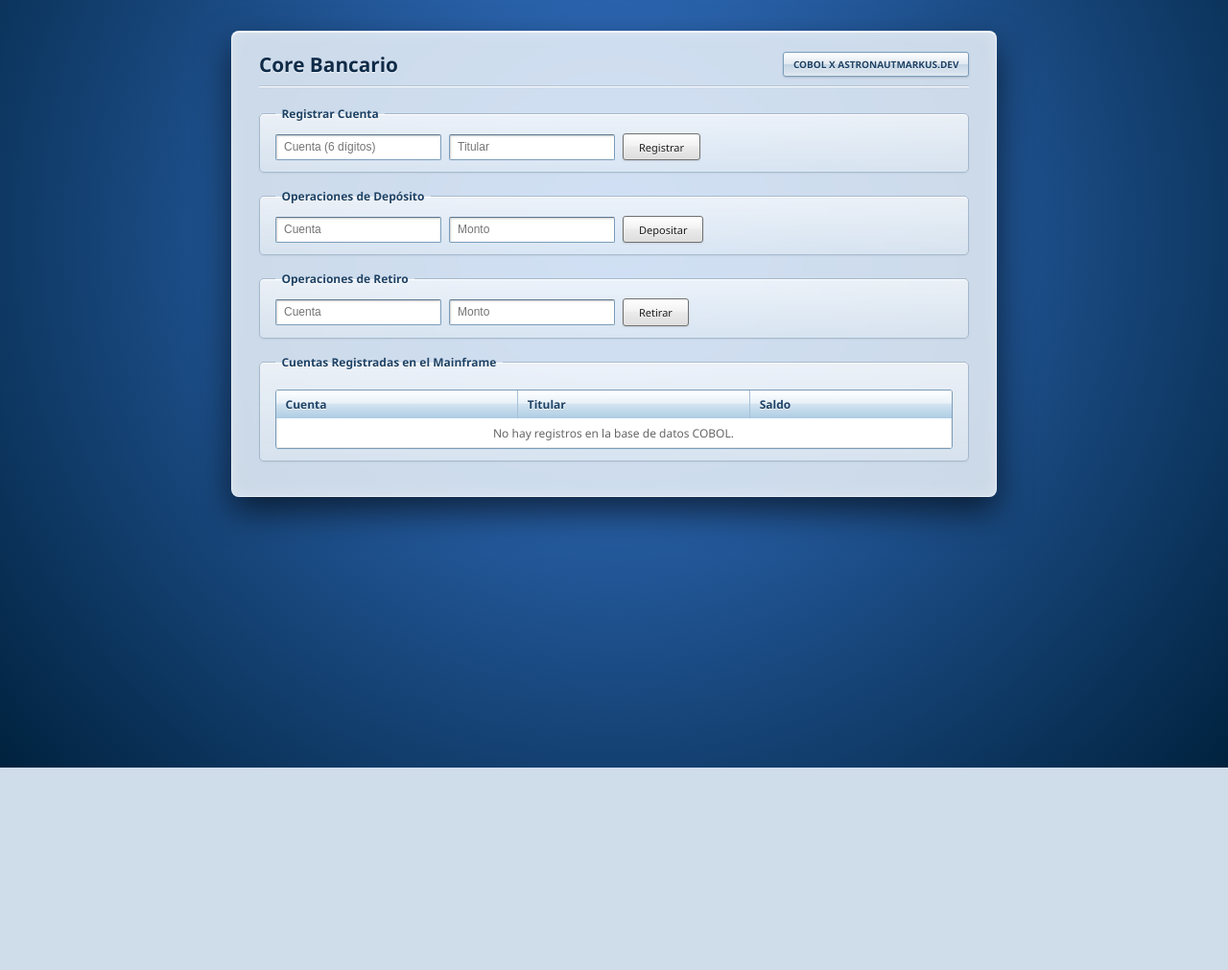
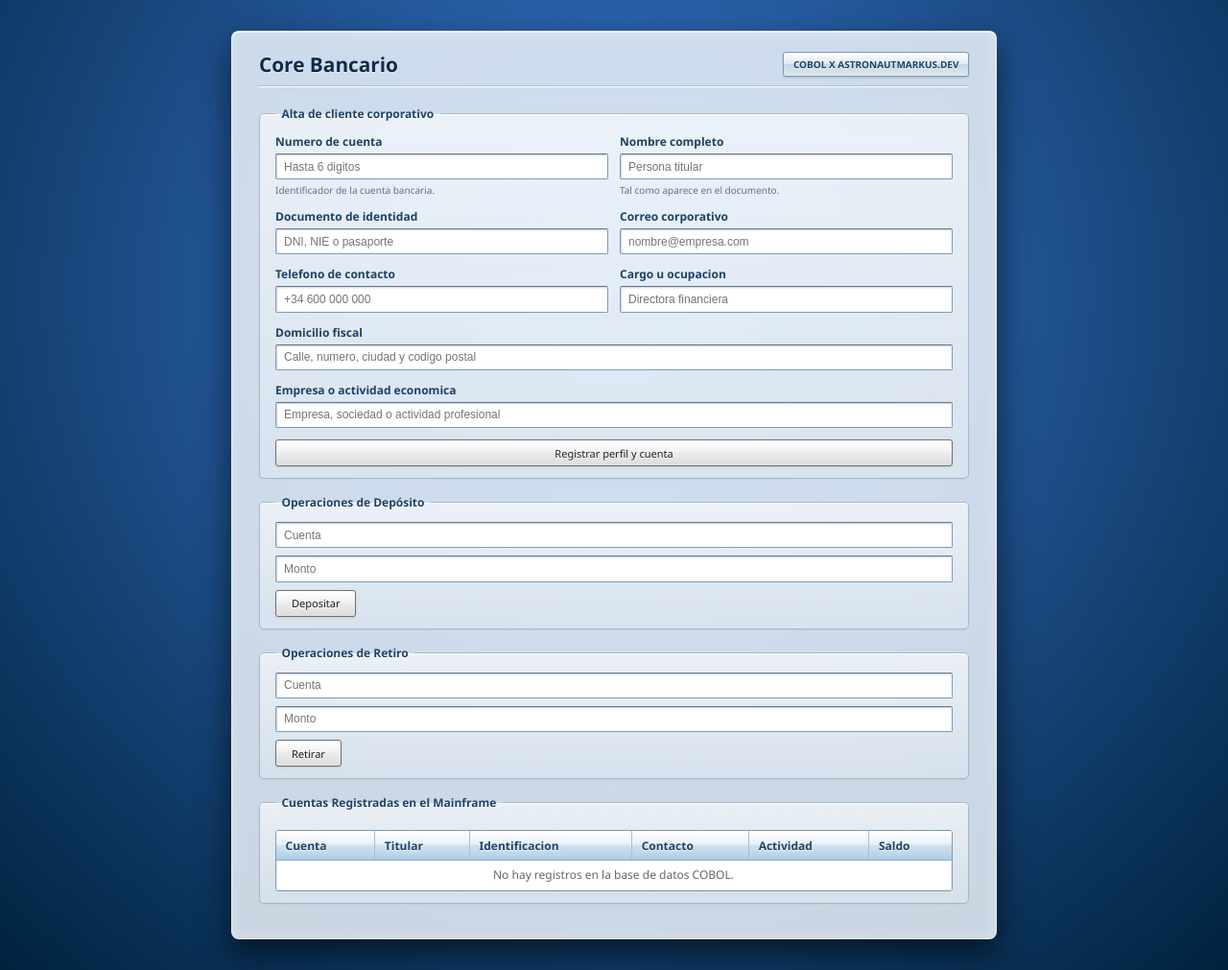
Before and after one commit to AstronautMarkus/PAYDAY-BANK, a Flask app: template templates/index.html in a window 1280 px wide. Shown: the whole page at 96% size. Before the commit the page ends 800 px from the top, so only its background shows below. Run offline with Flask 3, Linux system fonts and the light colour scheme; the template is opened without the code that fills it, so the values that code supplies are empty; parts of the project's set-up code (start-up, migrations or seed data) failed here and were passed over.

Commit message:
feat: Enhance account registration with additional customer profile fields and validation

```diff
--- a/app.py
+++ b/app.py
@@ -19,6 +19,9 @@ app.secret_key = "dev-only-secret-change-me"
 
 ACCOUNT_RE = re.compile(r"^\d{1,6}$")
 AMOUNT_RE = re.compile(r"^\d+(\.\d{1,2})?$")
+DOCUMENT_RE = re.compile(r"^[A-Za-z0-9-]{5,20}$")
+EMAIL_RE = re.compile(r"^[^\s@]+@[^\s@]+\.[^\s@]+$")
+PHONE_RE = re.compile(r"^[+0-9 ()-]{7,20}$")
 
 
 def call_cobol(*args: str) -> list[str]:
@@ -38,9 +41,20 @@ def list_accounts():
     accounts = []
     for line in call_cobol("LIST"):
         parts = line.split("|")
-        if parts[0] == "ROW" and len(parts) == 4:
+        if parts[0] == "ROW" and len(parts) in (4, 10):
+            profile = parts[4:] if len(parts) == 10 else ["", "", "", "", "", ""]
             accounts.append(
-                {"account": parts[1], "name": parts[2], "balance": parts[3]}
+                {
+                    "account": parts[1],
+                    "name": parts[2],
+                    "balance": parts[3],
+                    "document": profile[0],
+                    "email": profile[1],
+                    "phone": profile[2],
+                    "address": profile[3],
+                    "occupation": profile[4],
+                    "employer": profile[5],
+                }
             )
     return accounts
 
@@ -54,13 +68,41 @@ def index():
 def register():
     account = request.form.get("account", "").strip()
     name = request.form.get("name", "").strip()
+    document = request.form.get("document", "").strip()
+    email = request.form.get("email", "").strip()
+    phone = request.form.get("phone", "").strip()
+    address = request.form.get("address", "").strip()
+    occupation = request.form.get("occupation", "").strip()
+    employer = request.form.get("employer", "").strip()
 
     if not ACCOUNT_RE.match(account):
         flash("Numero de cuenta invalido (hasta 6 digitos).", "error")
-    elif not name:
-        flash("El nombre del titular es obligatorio.", "error")
+    elif not name or len(name) > 30:
+        flash("El nombre del titular es obligatorio y admite hasta 30 caracteres.", "error")
+    elif not DOCUMENT_RE.match(document):
+        flash("El documento debe tener entre 5 y 20 caracteres alfanumericos.", "error")
+    elif not EMAIL_RE.match(email) or len(email) > 60:
+        flash("Introduce un correo electronico valido.", "error")
+    elif not PHONE_RE.match(phone):
+        flash("Introduce un telefono valido.", "error")
+    elif not address or len(address) > 80:
+        flash("El domicilio es obligatorio y admite hasta 80 caracteres.", "error")
+    elif not occupation or len(occupation) > 40:
+        flash("La ocupacion es obligatoria y admite hasta 40 caracteres.", "error")
+    elif not employer or len(employer) > 50:
+        flash("La empresa o actividad es obligatoria y admite hasta 50 caracteres.", "error")
     else:
-        line = call_cobol("REGISTER", account, name)
+        line = call_cobol(
+            "REGISTER",
+            account,
+            name,
+            document,
+            email,
+            phone,
+            address,
+            occupation,
+            employer,
+        )
         report(line)
     return redirect(url_for("index"))
 
@@ -104,6 +146,6 @@ if __name__ == "__main__":
     if not BANK_API.exists():
         raise SystemExit(
             "bank_api not found. Compile it first with:\n"
-            "  cobc -x bank_api.cbl -o bank_api"
+            "  cobc -x -free bank_api.cbl -o bank_api"
         )
     app.run(debug=True, port=5005)
--- a/templates/index.html
+++ b/templates/index.html
@@ -88,8 +88,39 @@
       align-items: center;
     }
 
+    .profile-form {
+      display: grid;
+      grid-template-columns: repeat(2, minmax(0, 1fr));
+      gap: 0.75rem;
+      align-items: end;
+    }
+
+    .profile-form .field {
+      display: flex;
+      flex-direction: column;
+      gap: 0.25rem;
+      min-width: 0;
+    }
+
+    .profile-form .field-wide,
+    .profile-form button {
+      grid-column: 1 / -1;
+    }
+
+    label {
+      color: #1e4265;
+      font-weight: bold;
+    }
+
+    .field-help {
+      color: #5e7182;
+      font-size: 10px;
+    }
+
     /* Entradas de texto estilo Vista/Win7 */
     input {
+      box-sizing: border-box;
+      width: 100%;
       padding: 0.35rem 0.5rem;
       font-size: 12px;
       border: 1px solid #7a9cb9;
@@ -185,7 +216,7 @@
       text-align: left;
       font-weight: bold;
       border-right: 1px solid #a6c0d7;
-      border-bottom: 1px solid #8baecce;
+      border-bottom: 1px solid #8baecc;
       text-shadow: 0 1px 0 #fff;
     }
 
@@ -224,11 +299,43 @@
     {% endwith %}
 
     <fieldset>
-      <legend>Registrar Cuenta</legend>
-      <form action="{{ url_for('register') }}" method="post">
-        <input name="account" placeholder="Cuenta (6 dígitos)" maxlength="6" required>
-        <input name="name" placeholder="Titular" maxlength="30" required>
-        <button type="submit">Registrar</button>
+      <legend>Alta de cliente corporativo</legend>
+      <form class="profile-form" action="{{ url_for('register') }}" method="post">
+        <div class="field">
+          <label for="account">Numero de cuenta</label>
+          <input id="account" name="account" placeholder="Hasta 6 digitos" maxlength="6" inputmode="numeric" required>
+          <span class="field-help">Identificador de la cuenta bancaria.</span>
+        </div>
+        <div class="field">
+          <label for="name">Nombre completo</label>
+          <input id="name" name="name" placeholder="Persona titular" maxlength="30" required>
+          <span class="field-help">Tal como aparece en el documento.</span>
+        </div>
+        <div class="field">
+          <label for="document">Documento de identidad</label>
+          <input id="document" name="document" placeholder="DNI, NIE o pasaporte" maxlength="20" required>
+        </div>
+        <div class="field">
+          <label for="email">Correo corporativo</label>
+          <input id="email" name="email" type="email" placeholder="nombre@empresa.com" maxlength="60" required>
+        </div>
+        <div class="field">
+          <label for="phone">Telefono de contacto</label>
+          <input id="phone" name="phone" type="tel" placeholder="+34 600 000 000" maxlength="20" required>
+        </div>
+        <div class="field">
+          <label for="occupation">Cargo u ocupacion</label>
+          <input id="occupation" name="occupation" placeholder="Directora financiera" maxlength="40" required>
+        </div>
+        <div class="field field-wide">
+          <label for="address">Domicilio fiscal</label>
+          <input id="address" name="address" placeholder="Calle, numero, ciudad y codigo postal" maxlength="80" required>
+        </div>
+        <div class="field field-wide">
+          <label for="employer">Empresa o actividad economica</label>
+          <input id="employer" name="employer" placeholder="Empresa, sociedad o actividad profesional" maxlength="50" required>
+        </div>
+        <button type="submit">Registrar perfil y cuenta</button>
       </form>
     </fieldset>
 
@@ -258,6 +365,9 @@
             <tr>
               <th>Cuenta</th>
               <th>Titular</th>
+              <th>Identificacion</th>
+              <th>Contacto</th>
+              <th>Actividad</th>
               <th>Saldo</th>
             </tr>
           </thead>
@@ -266,11 +376,28 @@
             <tr>
               <td>{{ acc.account }}</td>
               <td>{{ acc.name }}</td>
+              <td>{{ acc.document or "Perfil pendiente" }}</td>
+              <td>
+                {% if acc.email or acc.phone %}
+                <span class="contact-line">{{ acc.email }}</span>
+                <span class="contact-line secondary">{{ acc.phone }}</span>
+                {% else %}
+                <span class="secondary">Sin datos</span>
+                {% endif %}
+              </td>
+              <td>
+                {% if acc.occupation or acc.employer %}
+                <span class="work-line">{{ acc.occupation }}</span>
+                <span class="work-line secondary">{{ acc.employer }}</span>
+                {% else %}
+                <span class="secondary">Sin datos</span>
+                {% endif %}
+              </td>
               <td>${{ acc.balance }}</td>
             </tr>
             {% else %}
             <tr>
-              <td colspan="3" style="text-align: center; color: #666;">No hay registros en la base de datos COBOL.</td>
+              <td colspan="6" style="text-align: center; color: #666;">No hay registros en la base de datos COBOL.</td>
             </tr>
             {% endfor %}
           </tbody>
```
Also changed, not shown: other parts of templates/index.html (+44 -0 lines), README.md, 2 other files.
